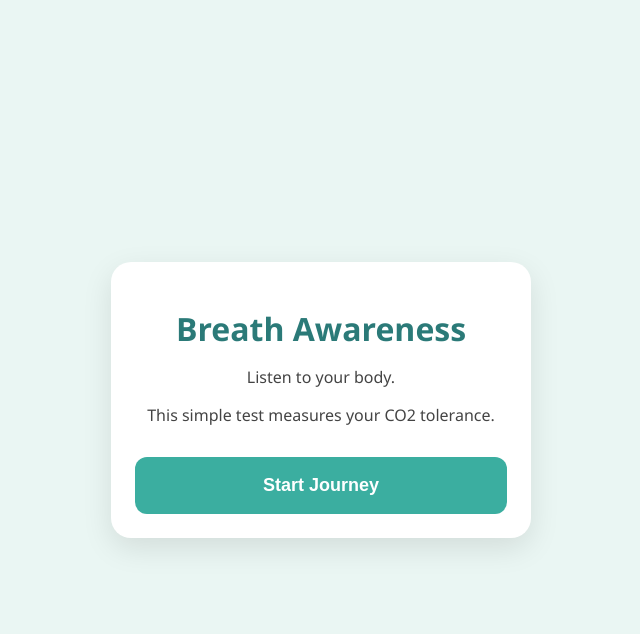
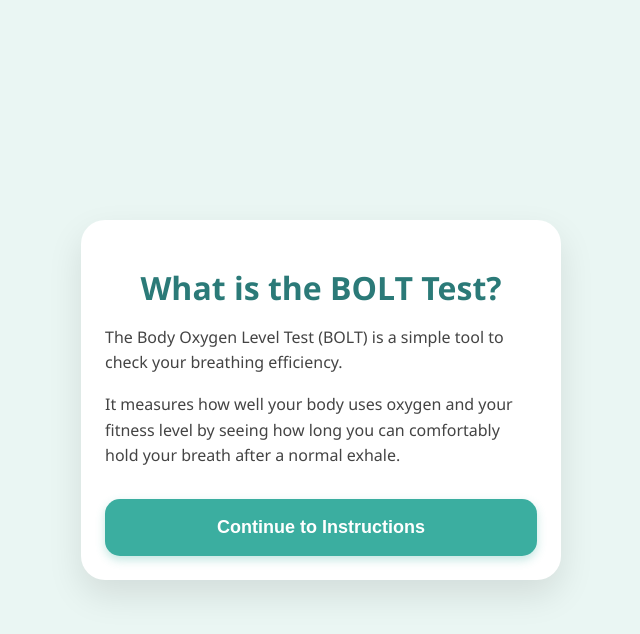
Before and after one commit to seemat1971-design/bolt-test, a plain HTML site: page index.html in a window 1280 px wide. Both pictures are taken after a click on the button "English". Shown: the whole page, without its empty margins (319-959 px from the left). Drawn offline with Linux system fonts and the light colour scheme.

Commit message:
Save: user requested push

```diff
--- a/index.html
+++ b/index.html
@@ -3,8 +3,7 @@
 <head>
     <meta charset="UTF-8">
     <meta name="viewport" content="width=device-width, initial-scale=1.0, maximum-scale=1.0, user-scalable=no">
-    <meta name="apple-mobile-web-app-capable" content="yes">
-    <title>BOLT Breath Awareness</title>
+    <title>BOLT Breath Tool</title>
     <link rel="stylesheet" href="style.css">
 </head>
 <body>
@@ -14,20 +13,21 @@
             <p>Choose your language / भाषा चुनें</p>
             <button onclick="setLang('en')">English</button>
             <button onclick="setLang('hi')">हिंदी</button>
-            <div class="footer">Coach Tool</div>
         </div>
 
         <div id="welcome" class="hidden">
             <h1 id="wTitle"></h1>
-            <p id="w1"></p>
-            <p id="w2"></p>
-            <button id="wBtn" onclick="goInstructions()"></button>
+            <div id="wBody" style="text-align: left; margin-bottom: 20px;">
+                <p id="wText1"></p>
+                <p id="wText2"></p>
+            </div>
+            <button onclick="goInstructions()" id="wBtn"></button>
         </div>
 
         <div id="instructions" class="hidden">
             <h2 id="iTitle"></h2>
             <div id="iText" class="box"></div>
-            <button id="iBtn" onclick="goTimer()"></button>
+            <button onclick="goTimer()" id="iBtn"></button>
         </div>
 
         <div id="timerScreen" class="hidden">
@@ -39,18 +39,14 @@
         </div>
 
         <div id="result" class="hidden">
-            <h2 id="rTitle"></h2>
-            <div class="box">
-                <p id="rExplain"></p>
-                <p><b>Suggestion:</b> <span id="rSuggest"></span></p>
-            </div>
-            <div id="rTable" class="box"></div>
-            <div id="rBenefits" class="box"></div>
+            <div id="rTitle"></div>
+            <div id="rExplain"></div>
+            <div id="rTable"></div>
+            <div id="rBenefits"></div>
             <p id="rDisc" class="footer"></p>
             <button id="rBtn" onclick="restart()"></button>
         </div>
     </div>
-
     <script src="script.js"></script>
 </body>
 </html>
--- a/script.js
+++ b/script.js
@@ -4,42 +4,68 @@ var intervalId = null;
 
 const TXT = {
     en: {
-        welcome: "Breath Awareness",
-        l1: "Listen to your body.",
-        l2: "This simple test measures your CO2 tolerance.",
-        cont: "Start Journey",
-        instT: "Instructions",
-        inst: "1. Relax for 5 mins.<br>2. Take a normal breath in and out.<br>3. Hold your breath after exhale.<br>4. Stop at the first urge to breathe.",
-        ready: "Ready",
-        timerT: "Holding...",
-        support: "Be calm. Don't push too hard.",
+        welcome: "What is the BOLT Test?",
+        w1: "The Body Oxygen Level Test (BOLT) is a simple tool to check your breathing efficiency.",
+        w2: "It measures how well your body uses oxygen and your fitness level by seeing how long you can comfortably hold your breath after a normal exhale.",
+        cont: "Continue to Instructions",
+        instT: "How to perform the test",
+        inst: "1. Sit comfortably and relax.<br>2. Take a normal breath in and out.<br>3. After exhaling, hold your nose and start timer.<br>4. <b>Stop at the first physical urge to breathe.</b>",
+        ready: "I'm Ready",
+        timerT: "Holding Breath...",
+        support: "Listen to your body. Do not push too hard.",
         start: "Start Timer",
-        stop: "I need to breathe",
+        stop: "Stop (First Urge)",
         resultT: "Your BOLT Score",
-        disc: "This is for educational purposes only.",
-        restart: "Test Again",
-        table: "<h3>Score Guide</h3><table><tr><th>Score</th><th>Status</th></tr><tr><td><20s</td><td>Poor</td></tr><tr><td>20-40s</td><td>Good</td></tr><tr><td>40s+</td><td>Excellent</td></tr></table>",
-        benefits: "<h3>Benefits</h3><p>• Less Breathlessness<br>• Better Focus</p>",
-        resultMsg: (s) => s < 20 ? "Your score is low. Try light breathing exercises." : "Great job! Your respiratory health is stable."
+        importance: `<h3>💡 Why this score matters?</h3>
+                     <p>Your score reflects your <b>CO2 Tolerance</b>. If it's low, your brain's breathing center is over-sensitive, which can lead to fatigue and stress.</p>`,
+        table: `<h3>📊 Detailed Score Guide</h3>
+                <table>
+                    <tr style="background:#ff7675; color:white;"><td><b>Below 10s</b></td><td>Critical: High stress on system.</td></tr>
+                    <tr style="background:#fab1a0;"><td><b>10-20s</b></td><td>Moderate: Frequent 'alert' mode.</td></tr>
+                    <tr style="background:#55efc4;"><td><b>20-30s</b></td><td>Good: Stable health.</td></tr>
+                    <tr style="background:#74b9ff;"><td><b>40s+</b></td><td>Elite: Peak efficiency.</td></tr>
+                </table>`,
+        benefits: `<h3>🚀 Benefits of Improving</h3>
+                   <div class="box">
+                   <p>• <b>Peak Stamina:</b> Better oxygen flow to cells.</p>
+                   <p>• <b>Deep Sleep:</b> Higher BOLT = Quieter sleep.</p>
+                   <p>• <b>Mental Calm:</b> Calm body = Sharp focus.</p>
+                   </div>`,
+        disc: "Self-awareness tool. Not medical advice.",
+        restart: "Retake Test",
+        resultMsg: (s) => s < 10 ? "<b>Attention:</b> Your score is quite low. Focus on soft, silent nasal breathing only." : "<b>Great:</b> Your breathing efficiency is in a healthy range."
     },
     hi: {
-        welcome: "साँस जागरूकता",
-        l1: "अपने शरीर की सुनें।",
-        l2: "यह टेस्ट आपकी CO2 सहनशक्ति को मापता है।",
-        cont: "शुरू करें",
+        welcome: "BOLT टेस्ट क्या है?",
+        w1: "यह एक सिंपल टेस्ट है जो बताता है कि आपका शरीर ऑक्सीजन को कितने अच्छे से यूज़ कर रहा है और आपकी फिटनेस का लेवल क्या है।",
+        w2: "इसमें हम यह देखते हैं कि साँस छोड़ने के बाद, आप कितनी देर तक बिना 'strained' (बेचैनी) महसूस किए रुक सकते हैं।",
+        cont: "आगे बढ़ें",
         instT: "कैसे करें?",
-        inst: "1. आराम से बैठें।<br>2. सामान्य साँस छोड़ें।<br>3. अब अपनी नाक बंद करें।<br>4. जैसे ही पहली बार साँस लेने की इच्छा हो, रुकें।",
+        inst: "1. आराम से बैठें।<br>2. नाक से एक सामान्य साँस छोड़ें।<br>3. अब नाक बंद करें और टाइमर शुरू करें।<br>4. <b>जैसे ही साँस लेने की पहली इच्छा हो</b>, रुकें।",
         ready: "तैयार हूँ",
-        timerT: "साँस रोकें...",
-        support: "शांत रहें। शरीर को तय करने दें।",
+        timerT: "साँस रोकी हुई है...",
+        support: "जबरदस्ती न रोकें, शरीर की सुनें।",
         start: "शुरू करें",
-        stop: "साँस लेनी है",
-        resultT: "आपका स्कोर",
-        disc: "यह केवल जागरूकता के लिए है।",
+        stop: "रुकें (पहली इच्छा पर)",
+        resultT: "आपका BOLT स्कोर",
+        importance: `<h3>💡 यह स्कोर क्यों महत्वपूर्ण है?</h3>
+                     <p>आपका स्कोर आपकी <b>CO2 सहनशक्ति</b> को दर्शाता है। स्कोर जितना अधिक होगा, आपका शरीर उतना ही शांत रहेगा और ऊर्जा बेहतर होगी।</p>`,
+        table: `<h3>📊 विस्तृत स्कोर गाइड</h3>
+                <table>
+                    <tr style="background:#ff7675; color:white;"><td><b>10s से कम</b></td><td>चिंताजनक: नर्वस सिस्टम पर अधिक दबाव।</td></tr>
+                    <tr style="background:#fab1a0;"><td><b>10-20s</b></td><td>साधारण: जल्दी थकान और कम स्टेमिना।</td></tr>
+                    <tr style="background:#55efc4;"><td><b>20-30s</b></td><td>अच्छा: स्थिर स्वास्थ्य और बेहतर ऊर्जा।</td></tr>
+                    <tr style="background:#74b9ff;"><td><b>40s+</b></td><td>आदर्श: बेहतरीन स्टेमिना और शांत दिमाग।</td></tr>
+                </table>`,
+        benefits: `<h3>🚀 स्कोर बढ़ाने के फायदे</h3>
+                   <div class="box">
+                   <p>• <b>जबरदस्त स्टेमिना:</b> चलते या कसरत करते वक्त आपकी साँस नहीं फूलेगी।</p>
+                   <p>• <b>गहरी नींद:</b> बढ़ा हुआ स्कोर खर्राटों को कम करने और गहरी नींद लाने में मदद करता है।</p>
+                   <p>• <b>तनाव में कमी:</b> यह आपके नर्वस सिस्टम को शांत रखता है जिससे फोकस बढ़ता है।</p>
+                   </div>`,
+        disc: "यह केवल जागरूकता के लिए है, मेडिकल सलाह नहीं।",
         restart: "फिर से टेस्ट करें",
-        table: "<h3>स्कोर गाइड</h3><table><tr><th>स्कोर</th><th>मतलब</th></tr><tr><td><20s</td><td>कम है</td></tr><tr><td>20-40s</td><td>अच्छा है</td></tr><tr><td>40s+</td><td>बेहतरीन</td></tr></table>",
-        benefits: "<h3>फायदे</h3><p>• कम थकान<br>• बेहतर एकाग्रता</p>",
-        resultMsg: (s) => s < 20 ? "आपका स्कोर कम है। प्राणायाम का अभ्यास करें।" : "बहुत बढ़िया! आपकी ब्रीथिंग हेल्थ अच्छी है।"
+        resultMsg: (s) => s < 10 ? "<b>खास सलाह:</b> आपका स्कोर काफी कम है। दिन भर केवल नाक से बहुत हल्की और शांत साँस लेने का अभ्यास करें।" : "<b>बहुत बढ़िया:</b> आपकी ब्रीथिंग एफिशिएंसी अच्छी है।"
     }
 };
 
@@ -53,8 +79,8 @@ function setLang(l) {
     lang = l; hideAll();
     document.getElementById("welcome").classList.remove("hidden");
     document.getElementById("wTitle").innerText = TXT[l].welcome;
-    document.getElementById("w1").innerText = TXT[l].l1;
-    document.getElementById("w2").innerText = TXT[l].l2;
+    document.getElementById("wText1").innerText = TXT[l].w1;
+    document.getElementById("wText2").innerText = TXT[l].w2;
     document.getElementById("wBtn").innerText = TXT[l].cont;
 }
 
@@ -92,9 +118,9 @@ function stopHold() {
     clearInterval(intervalId);
     hideAll();
     document.getElementById("result").classList.remove("hidden");
-    document.getElementById("rTitle").innerText = TXT[lang].resultT;
-    document.getElementById("rExplain").innerText = TXT[lang].resultMsg(seconds);
-    document.getElementById("rTable").innerHTML = TXT[lang].table;
+    document.getElementById("rTitle").innerHTML = `<h1>${TXT[lang].resultT}</h1><div class="timer">${seconds}s</div>`;
+    document.getElementById("rExplain").innerHTML = `<div class="box" style="border-left: 5px solid #3baea0; background:#f0f9f8;">${TXT[lang].resultMsg(seconds)}</div>`;
+    document.getElementById("rTable").innerHTML = TXT[lang].importance + TXT[lang].table;
     document.getElementById("rBenefits").innerHTML = TXT[lang].benefits;
     document.getElementById("rDisc").innerText = TXT[lang].disc;
     document.getElementById("rBtn").innerText = TXT[lang].restart;
--- a/style.css
+++ b/style.css
@@ -5,49 +5,108 @@
 
 body {
     margin: 0;
-    font-family: 'Segoe UI', Arial, sans-serif;
+    font-family: 'Segoe UI', Tahoma, Geneva, Verdana, sans-serif;
     background: #eaf6f3;
     min-height: 100vh;
     display: flex;
     justify-content: center;
     align-items: center;
-    padding: 16px;
+    padding: 20px;
 }
 
 .app {
     background: #fff;
     width: 100%;
-    max-width: 420px;
+    max-width: 480px;
     padding: 24px;
-    border-radius: 20px;
-    box-shadow: 0 10px 30px rgba(0,0,0,0.1);
+    border-radius: 24px;
+    box-shadow: 0 15px 35px rgba(0,0,0,0.1);
     text-align: center;
+    /* Zyada content hone par scroll karne ke liye */
+    max-height: 90vh;
+    overflow-y: auto;
 }
 
-h1, h2 { color: #2b7a78; margin-bottom: 10px; }
-p { font-size: 16px; color: #444; }
+h1, h2 { color: #2b7a78; margin-bottom: 15px; }
+h3 { color: #1f5f5b; margin-top: 20px; margin-bottom: 10px; }
+
+p {
+    font-size: 16px;
+    line-height: 1.6;
+    color: #444;
+    margin-bottom: 15px;
+}
 
 button {
-    margin-top: 15px;
+    margin-top: 10px;
     padding: 18px;
     font-size: 18px;
     font-weight: bold;
     width: 100%;
     border: none;
-    border-radius: 12px;
+    border-radius: 15px;
     background: #3baea0;
     color: #fff;
     cursor: pointer;
-    transition: background 0.3s;
+    box-shadow: 0 4px 10px rgba(59, 174, 160, 0.3);
 }
 
-button:active { background: #2c8e83; transform: scale(0.98); }
+button:active {
+    transform: scale(0.98);
+    background: #2c8e83;
+}
 
-.timer { font-size: 60px; font-weight: bold; color: #1f5f5b; margin: 25px 0; }
+.timer {
+    font-size: 70px;
+    font-weight: bold;
+    color: #1f5f5b;
+    margin: 20px 0;
+    font-family: monospace;
+}
+
 .hidden { display: none; }
-.box { background: #f0f9f8; padding: 16px; border-radius: 12px; margin-top: 15px; text-align: left; }
 
-table { width: 100%; border-collapse: collapse; margin-top: 10px; }
-th, td { border: 1px solid #cfe5e1; padding: 10px; font-size: 14px; text-align: left; }
-th { background: #dff3ee; }
-.footer { font-size: 12px; color: #888; margin-top: 20px; }
+/* Content boxes ko sundar banane ke liye */
+.box {
+    background: #f4faf9;
+    padding: 18px;
+    border-radius: 15px;
+    margin-top: 15px;
+    text-align: left;
+    border-left: 5px solid #3baea0;
+}
+
+.box p { margin-bottom: 8px; font-size: 15px; }
+
+/* Table Design */
+table {
+    width: 100%;
+    border-collapse: collapse;
+    margin-top: 10px;
+    background: white;
+    border-radius: 10px;
+    overflow: hidden;
+}
+
+th, td {
+    border: 1px solid #cfe5e1;
+    padding: 12px;
+    font-size: 14px;
+    text-align: left;
+}
+
+th { background: #dff3ee; color: #1f5f5b; }
+
+.footer {
+    font-size: 12px;
+    color: #888;
+    margin-top: 25px;
+    font-style: italic;
+}
+
+/* Mobile optimization */
+@media (max-width: 400px) {
+    .app { padding: 15px; }
+    h1 { font-size: 22px; }
+    .timer { font-size: 50px; }
+}
```
